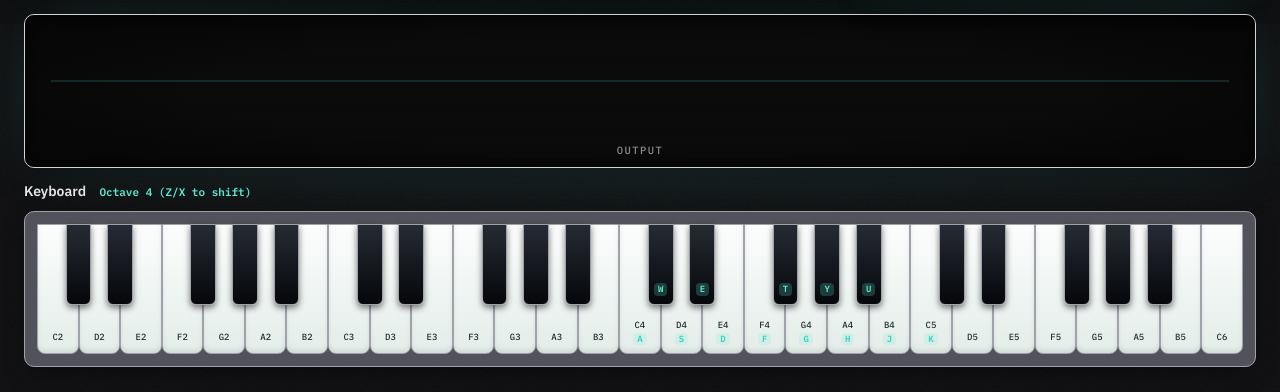
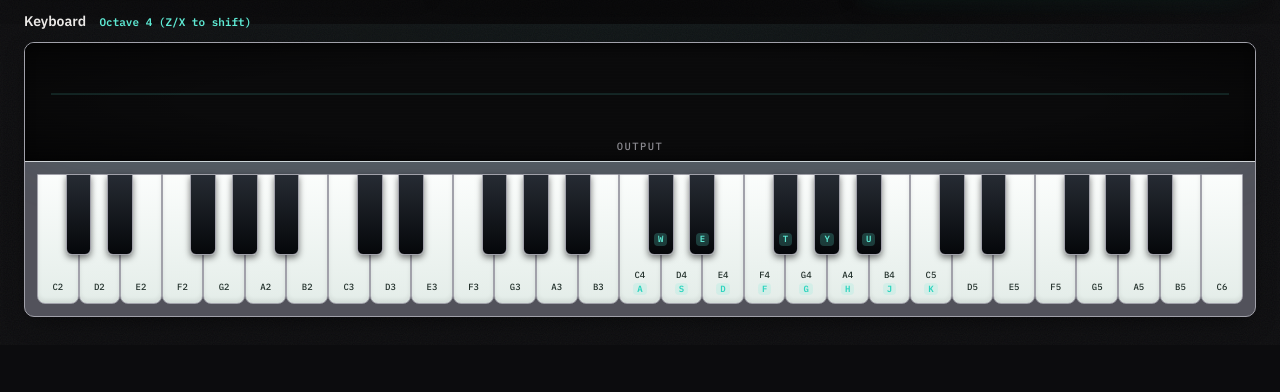
Before and after one commit to masonogborne27-beep/webmcp-synth-tutor, a plain HTML site: page index.html in a window 1280 px wide. Shown: the part 776-1168 px from the top of the page. After the commit the page ends 1121 px from the top, so only its background shows below. Drawn offline with Linux system fonts and the light colour scheme.

Commit message:
Fuse Output scope into the keyboard as one unit
The Output stage was a separate full-width card floating between the
oscillator row and the keyboard, which read as a third stacked thing
rather than part of the instrument you actually play. It now sits inside
the keyboard panel: the "Keyboard / Octave N" heading on top, then the
CRT scope, then the keybed — all inside a single bordered, shadowed
container joined by a seam line, so the trace visibly belongs to the
keys directly beneath it.

Output is also shorter (canvas 100px -> 78px, tighter padding) since it
no longer needs to hold its own as a standalone card.

Construction is consolidated to match: buildOutputModule and
initKeyboard are now one buildKeyboardUnit(engine), since the two halves
are a single piece of hardware. The scope canvas mounts straight onto
#output-hero (which carries .output-scope) instead of an extra wrapper
div, and buildSignalPath no longer returns outputUI — nothing consumed
it.

Co-Authored-By: Claude Sonnet 5 <noreply@anthropic.com>

```diff
--- a/index.html
+++ b/index.html
@@ -50,9 +50,6 @@
     <div class="row row-osc" id="row-osc">
       <!-- OSC 1, 2, 3 -->
     </div>
-    <section class="output-hero" id="output-hero">
-      <!-- Output: the one bold/dramatic element on the page, full width -->
-    </section>
   </main>
 
   <section class="keyboard-panel">
@@ -60,8 +57,13 @@
       Keyboard
       <span id="octave-indicator" class="octave-indicator"></span>
     </h2>
-    <div id="keyboard-scroll" class="keyboard-scroll">
-      <div id="keyboard" class="keyboard"></div>
+    <div class="keyboard-unit">
+      <section class="output-hero output-scope" id="output-hero">
+        <!-- Output: the one bold/dramatic element on the page, fused into the keyboard unit -->
+      </section>
+      <div id="keyboard-scroll" class="keyboard-scroll">
+        <div id="keyboard" class="keyboard"></div>
+      </div>
     </div>
   </section>
 
--- a/js/main.js
+++ b/js/main.js
@@ -3,7 +3,7 @@ const engine = new SynthEngine();
 const onLogged = (param) => addReasoningLogEntry(param, '');
 const uiHandles = buildSignalPath(engine, onLogged);
 
-initKeyboard(engine);
+buildKeyboardUnit(engine);
 initPresets(engine, uiHandles);
 
 const toolDefs = buildToolDefs({ engine, ...uiHandles });
--- a/js/ui.js
+++ b/js/ui.js
@@ -395,12 +395,29 @@ function buildEffectModule(engine, onLogged) {
 // The one deliberately dramatic element on the page (a CRT-style glowing
 // trace) — everything else on the instrument stays quiet and disciplined
 // around it, by design.
-function buildOutputModule(engine) {
-  const module = el('div', 'output-scope');
+function buildSignalPath(engine, onLogged) {
+  const rowTop = document.getElementById('row-top');
+  const rowOsc = document.getElementById('row-osc');
+
+  const oscUIs = [0, 1, 2].map((i) => buildOscillatorModule(i, engine, onLogged));
+  const filterUI = buildFilterModule(engine, onLogged);
+  const envelopeUI = buildEnvelopeModule(engine, onLogged);
+  const effectUI = buildEffectModule(engine, onLogged);
+
+  rowTop.append(envelopeUI.module, filterUI.module, effectUI.module);
+  oscUIs.forEach((o) => rowOsc.append(o.module));
+
+  return { oscUIs, filterUI, envelopeUI, effectUI };
+}
+
+// ---- keyboard unit: Output scope + physical keybed, built together as the
+// one hardware strip they're now fused into visually. ----
+function buildKeyboardUnit(engine) {
+  const outputHero = document.getElementById('output-hero');
   const canvas = document.createElement('canvas');
   canvas.width = 800; canvas.height = 100;
   canvas.className = 'scope';
-  module.append(canvas, el('div', 'output-scope-label', ['Output']));
+  outputHero.append(canvas, el('div', 'output-scope-label', ['Output']));
 
   const ctx = canvas.getContext('2d');
   const style = getComputedStyle(document.documentElement);
@@ -432,29 +449,6 @@ function buildOutputModule(engine) {
   }
   draw();
 
-  return { module };
-}
-
-function buildSignalPath(engine, onLogged) {
-  const rowTop = document.getElementById('row-top');
-  const rowOsc = document.getElementById('row-osc');
-  const outputHero = document.getElementById('output-hero');
-
-  const oscUIs = [0, 1, 2].map((i) => buildOscillatorModule(i, engine, onLogged));
-  const filterUI = buildFilterModule(engine, onLogged);
-  const envelopeUI = buildEnvelopeModule(engine, onLogged);
-  const effectUI = buildEffectModule(engine, onLogged);
-  const outputUI = buildOutputModule(engine);
-
-  rowTop.append(envelopeUI.module, filterUI.module, effectUI.module);
-  oscUIs.forEach((o) => rowOsc.append(o.module));
-  outputHero.append(outputUI.module);
-
-  return { oscUIs, filterUI, envelopeUI, effectUI, outputUI };
-}
-
-// ---- keyboard ----
-function initKeyboard(engine) {
   const container = document.getElementById('keyboard');
   const keyEls = {};
 
--- a/styles.css
+++ b/styles.css
@@ -298,7 +298,7 @@ body {
 
 /* ---------- the instrument: Envelope/Filter/Delay on top, the 3
    oscillators in the middle, a full-width Output stage on the bottom. ---------- */
-.instrument { padding: 10px 24px 2px; display: flex; flex-direction: column; gap: 26px; }
+.instrument { padding: 10px 24px 24px; display: flex; flex-direction: column; gap: 26px; }
 
 .row {
   display: flex;
@@ -535,20 +535,22 @@ body {
   font-size: 11px;
 }
 
-/* ---------- output: the one bold, memorable moment on the page — a
-   CRT-style glowing trace behind glass, scanlines and all. Everything
-   else on the instrument stays deliberately quiet around it. ---------- */
+/* ---------- keyboard unit: Output fused directly above the physical keys,
+   as one hardware strip — a CRT-style glowing trace behind glass on top,
+   the keybed below, joined by a single seam instead of two stacked cards. ---------- */
+.keyboard-unit {
+  background: var(--panel);
+  border: 1px solid var(--border);
+  border-radius: var(--radius);
+  box-shadow: var(--shadow);
+  overflow: hidden;
+}
 .output-scope {
   position: relative;
   width: 100%;
   background: #0a0a0b;
-  border: 1px solid var(--seam);
-  border-radius: var(--radius);
-  padding: 16px 26px 10px;
-  box-shadow:
-    inset 0 2px 10px rgba(0, 0, 0, 0.7),
-    0 0 70px -14px rgba(94, 234, 212, 0.18),
-    var(--shadow);
+  padding: 12px 26px 8px;
+  box-shadow: inset 0 2px 10px rgba(0, 0, 0, 0.7), 0 0 70px -14px rgba(94, 234, 212, 0.18);
   overflow: hidden;
 }
 .output-scope::before {
@@ -575,7 +577,7 @@ body {
   z-index: 1;
   display: block;
   width: 100%;
-  height: 100px;
+  height: 78px;
   background: transparent;
   border: none;
   border-radius: 0;
@@ -583,7 +585,7 @@ body {
 .output-scope-label {
   position: relative;
   z-index: 2;
-  margin-top: 12px;
+  margin-top: 6px;
   text-align: center;
   font-family: var(--mono);
   font-size: 10.5px;
@@ -599,6 +601,7 @@ body {
   font-weight: 600;
   font-size: 14px;
   color: var(--text);
+  margin: 0 0 12px;
 }
 .octave-indicator {
   font-family: var(--mono);
@@ -611,10 +614,7 @@ body {
 .keyboard-scroll {
   overflow-x: auto;
   padding: 12px;
-  background: var(--panel);
-  border: 1px solid var(--border);
-  border-radius: var(--radius);
-  box-shadow: var(--shadow);
+  border-top: 1px solid var(--seam);
 }
 .keyboard { position: relative; display: flex; height: 130px; user-select: none; width: 100%; min-width: 640px; }
 .key {
```
